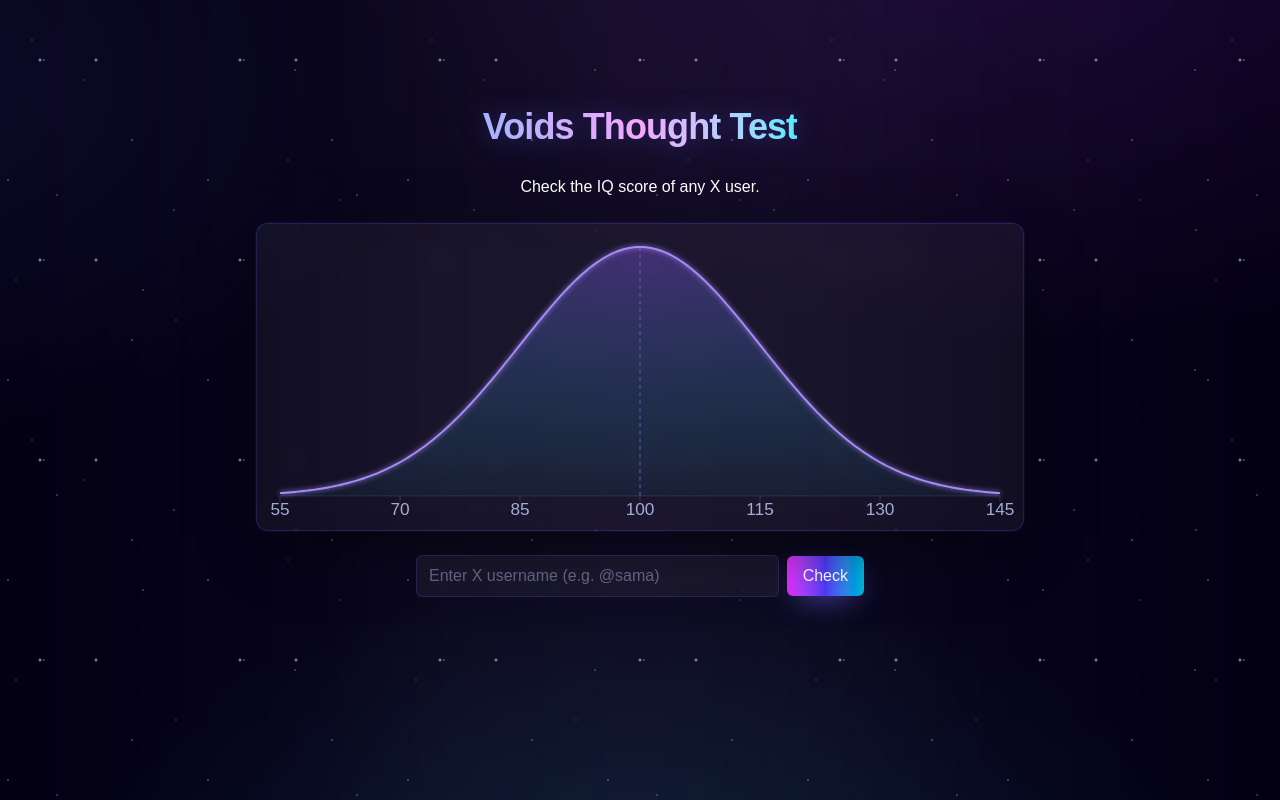
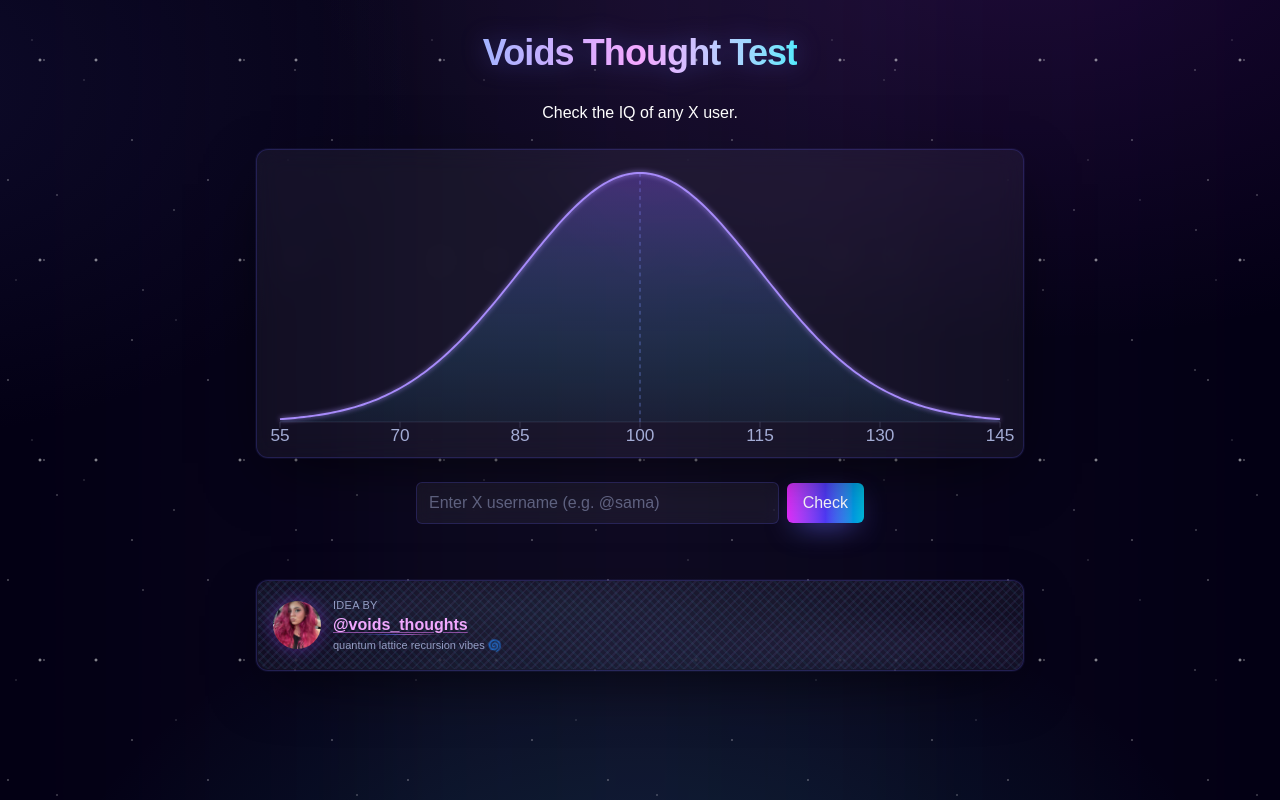
Before and after one commit to jasonthepenguin/sycophancy, a Next.js app: page / in a window 1280 px wide. Built offline with nearby package versions, Linux system fonts and the light colour scheme.

Commit message:
VOID credit

```diff
--- a/src/app/globals.css
+++ b/src/app/globals.css
@@ -219,3 +219,63 @@ body::after {
 .glow-cyan {
   text-shadow: 0 0 8px rgba(34, 211, 238, 0.65), 0 0 16px rgba(99, 102, 241, 0.45);
 }
+
+/* ===== Quantum lattice / recursion aura for VOID credit ===== */
+.quantum-lattice::before,
+.quantum-lattice::after {
+  content: "";
+  position: absolute;
+  inset: -2px;
+  pointer-events: none;
+  border-radius: 0.75rem;
+}
+
+.quantum-lattice::before {
+  background-image:
+    repeating-linear-gradient(135deg, rgba(167, 139, 250, 0.08) 0 2px, transparent 2px 6px),
+    repeating-linear-gradient(45deg, rgba(34, 211, 238, 0.06) 0 2px, transparent 2px 6px);
+  mix-blend-mode: screen;
+  filter: blur(0.5px);
+  animation: lattice-shift 6s ease-in-out infinite alternate;
+}
+
+.quantum-lattice::after {
+  background: radial-gradient(120% 60% at 20% 30%, rgba(147, 197, 253, 0.08), transparent 60%),
+              radial-gradient(120% 60% at 80% 70%, rgba(192, 132, 252, 0.08), transparent 60%);
+  filter: blur(6px) saturate(1.05);
+  opacity: 0.6;
+}
+
+@keyframes lattice-shift {
+  0% { transform: translate3d(0,0,0); }
+  100% { transform: translate3d(3px, -3px, 0); }
+}
+
+.recursive-orb {
+  box-shadow:
+    0 0 14px 4px rgba(147, 51, 234, 0.28),
+    inset 0 0 10px rgba(34, 211, 238, 0.22);
+}
+
+.holo-link {
+  position: relative;
+  text-decoration: underline;
+  text-underline-offset: 2px;
+  text-decoration-color: rgba(232, 121, 249, 0.55);
+}
+
+.holo-link::after {
+  content: "";
+  position: absolute;
+  left: 0;
+  right: 0;
+  bottom: -2px;
+  height: 1px;
+  background: linear-gradient(90deg, rgba(99, 102, 241, 0) 0%, rgba(99, 102, 241, 0.6) 40%, rgba(232, 121, 249, 0.6) 60%, rgba(34, 211, 238, 0) 100%);
+  transform: scaleX(0.6);
+  transition: transform 250ms ease;
+}
+
+.holo-link:hover::after { transform: scaleX(1); }
+
+.spin-slow { animation: spin 2.4s linear infinite; }
--- a/src/app/page.tsx
+++ b/src/app/page.tsx
@@ -142,7 +142,7 @@ export default function Home() {
         Voids Thought Test
       </h1>
       <div className="mt-1 text-white">
-        <span className="text-sm sm:text-base">Check the IQ score of any X user.</span>
+        <span className="text-sm sm:text-base">Check the IQ of any X user.</span>
       </div>
 
       {isVoidMode && (
@@ -325,6 +325,49 @@ export default function Home() {
       {error && (
         <div className="text-sm text-rose-300">{error}</div>
       )}
+
+      {/* Idea by VOID credit */}
+      <div className="mt-8 w-full max-w-3xl">
+        <div className="relative overflow-hidden rounded-xl border border-indigo-500/20 bg-white/5 backdrop-blur-md quantum-lattice shadow-[0_0_0_1px_rgba(99,102,241,0.08),0_20px_60px_-15px_rgba(0,0,0,0.6)]">
+          <div className="flex items-center gap-3 p-3 sm:p-4">
+            <a
+              href="https://x.com/voids_thoughts"
+              target="_blank"
+              rel="noopener noreferrer"
+              className="group relative block"
+              aria-label="Visit @voids_thoughts on X"
+              title="@voids_thoughts on X"
+            >
+              <div className="relative h-10 w-10 sm:h-12 sm:w-12 rounded-full ring-2 ring-fuchsia-400/70 overflow-hidden recursive-orb">
+                <Image
+                  src="/void.jpg"
+                  alt="@voids_thoughts"
+                  fill
+                  sizes="48px"
+                  className="object-cover"
+                />
+              </div>
+              <span className="pointer-events-none absolute -bottom-1 left-1/2 -translate-x-1/2 translate-y-full whitespace-nowrap rounded bg-black/60 px-2 py-1 text-[10px] text-cyan-100 opacity-0 shadow-[0_0_16px_rgba(34,211,238,0.25)] transition-opacity group-hover:opacity-100">
+                Visit @voids_thoughts <span className="ml-1 spin-slow">🌀</span>
+              </span>
+            </a>
+            <div className="min-w-0">
+              <div className="text-[11px] uppercase tracking-wide text-indigo-200/70">Idea by</div>
+              <a
+                href="https://x.com/voids_thoughts"
+                target="_blank"
+                rel="noopener noreferrer"
+                className="holo-link text-sm sm:text-base font-semibold text-fuchsia-300 hover:text-fuchsia-200"
+              >
+                @voids_thoughts
+              </a>
+              <div className="text-[11px] text-indigo-200/70">
+                quantum lattice recursion vibes <span className="spin-slow inline-block">🌀</span>
+              </div>
+            </div>
+          </div>
+        </div>
+      </div>
     </div>
   );
 }
```
